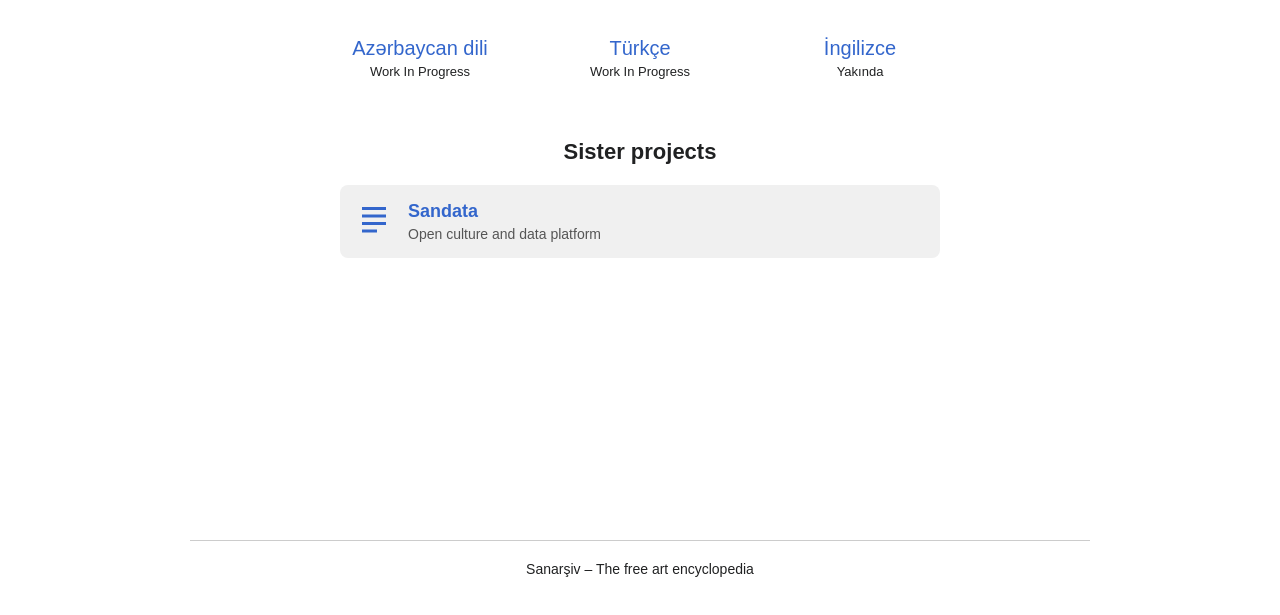
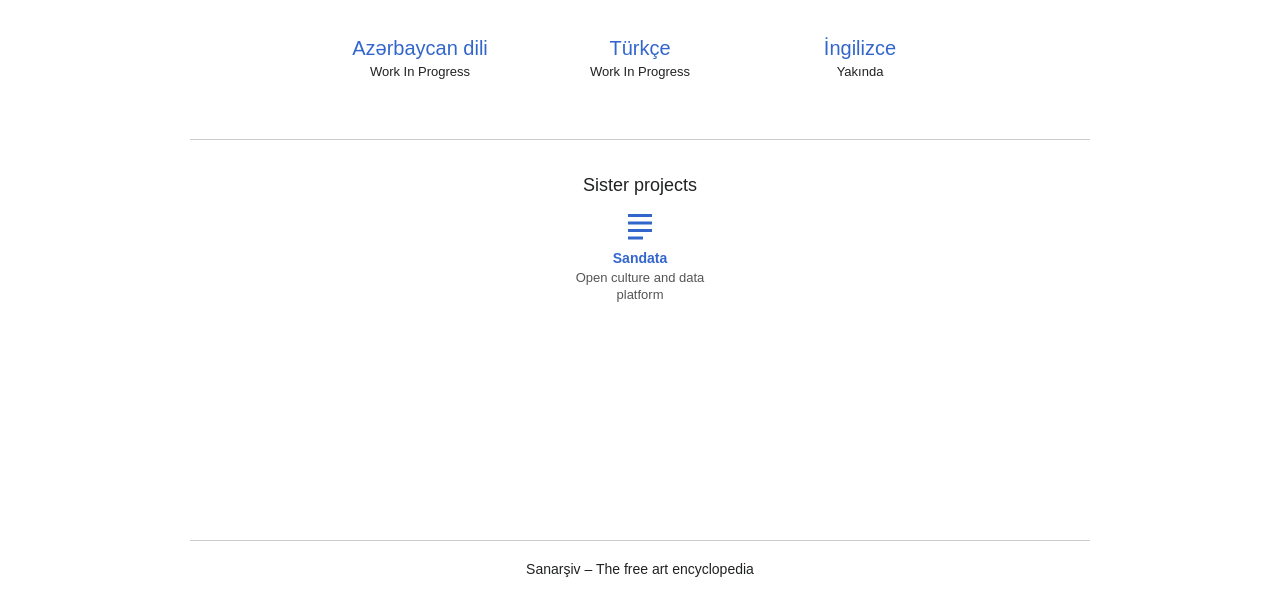
Before and after one commit to Egezort/Sanarsiv, a plain HTML site: page index.html in a window 1280 px wide. Shown: the part 263-878 px from the top of the page. Drawn offline with Linux system fonts and the light colour scheme; no server answers.

Commit message:
Update index.html

```diff
--- a/index.html
+++ b/index.html
@@ -7,24 +7,27 @@
   <style>
     :root {
       color-scheme: light dark;
-      --bg-light: #ffffff;
+      --bg-light: #fff;
       --text-light: #202122;
-      --bg-dark: #111111;
+      --bg-dark: #111;
       --text-dark: #f5f5f5;
       --border-color: #ccc;
+      --link-color: #3366cc;
+      --desc-color-light: #555;
+      --desc-color-dark: #aaa;
     }
 
     body {
       margin: 0;
       font-family: sans-serif;
-      display: flex;
-      flex-direction: column;
-      min-height: 100vh;
-      align-items: center;
-      padding: 40px 20px 60px;
       background-color: var(--bg-light);
       color: var(--text-light);
       transition: background-color 0.3s, color 0.3s;
+      min-height: 100vh;
+      display: flex;
+      flex-direction: column;
+      align-items: center;
+      padding: 40px 20px 60px;
     }
 
     body.dark {
@@ -64,7 +67,7 @@
 
     .lang-box a {
       font-size: 20px;
-      color: #3366cc;
+      color: var(--link-color);
       text-decoration: none;
       display: block;
       font-weight: 500;
@@ -93,64 +96,6 @@
       background-color: inherit;
     }
 
-    .sister-projects {
-      margin-top: 60px;
-      max-width: 600px;
-      text-align: left;
-      margin-left: auto;
-      margin-right: auto;
-    }
-
-    .sister-projects h2 {
-      font-size: 22px;
-      margin-bottom: 20px;
-      text-align: center;
-    }
-
-    .project-item {
-      display: flex;
-      align-items: flex-start;
-      gap: 16px;
-      background-color: #f0f0f0;
-      padding: 16px;
-      border-radius: 8px;
-    }
-
-    body.dark .project-item {
-      background-color: #1e1e1e;
-    }
-
-    .project-icon svg {
-      flex-shrink: 0;
-      color: #3366cc;
-    }
-
-    .project-content {
-      display: flex;
-      flex-direction: column;
-    }
-
-    .project-link {
-      font-size: 18px;
-      font-weight: bold;
-      color: #3366cc;
-      text-decoration: none;
-      margin-bottom: 4px;
-    }
-
-    .project-link:hover {
-      text-decoration: underline;
-    }
-
-    .project-desc {
-      font-size: 14px;
-      color: #555;
-    }
-
-    body.dark .project-desc {
-      color: #ccc;
-    }
-
     footer {
       font-size: 14px;
       text-align: center;
@@ -160,7 +105,124 @@
       width: 100%;
       max-width: 900px;
     }
+
+    /* --- Wikipedia Sister Projects Style --- */
+    .sister-projects-box {
+      margin-top: 60px;
+      padding: 20px 0 0 0;
+      border-top: 1px solid var(--border-color);
+    }
+
+    .sister-projects-box h2 {
+      font-size: 18px;
+      margin-bottom: 12px;
+      font-weight: normal;
+      text-align: center;
+      color: var(--text-light);
+    }
+
+    body.dark .sister-projects-box h2 {
+      color: var(--text-dark);
+    }
+
+    .sister-list {
+      list-style: none;
+      padding: 0;
+      margin: 0 auto;
+      display: flex;
+      justify-content: center;
+      gap: 40px;
+      flex-wrap: wrap;
+      max-width: 500px;
+    }
+
+    .sister-item {
+      max-width: 140px;
+      text-align: center;
+    }
+
+    .sister-link {
+      display: flex;
+      flex-direction: column;
+      align-items: center;
+      text-decoration: none;
+      color: var(--link-color);
+    }
+
+    .sister-link:hover {
+      text-decoration: underline;
+    }
+
+    .sister-icon {
+      width: 36px;
+      height: 36px;
+      margin-bottom: 6px;
+      fill: var(--link-color);
+      /* if svg inline */
+    }
+
+    .sister-name {
+      font-weight: bold;
+      font-size: 14px;
+      margin-bottom: 4px;
+    }
+
+    .sister-desc {
+      font-size: 13px;
+      color: var(--desc-color-light);
+      line-height: 1.3;
+      min-height: 38px; /* prevent jump on load */
+    }
+
+    body.dark .sister-desc {
+      color: var(--desc-color-dark);
+    }
   </style>
+</head>
+<body>
+  <button id="theme-toggle" class="theme-toggle">Mod dəyiş</button>
+
+  <div class="container">
+    <div class="logo">
+      <img src="https://static.wikitide.net/sanarsivwiki/7/75/Sanarchive_logo_tr_%28new%29.svg" alt="Sanarşiv Logo" />
+    </div>
+    <h1>Sanarşiv – Dil seçin</h1>
+
+    <div class="popular-langs" aria-label="Diller">
+      <div class="lang-box">
+        <a href="https://az.sanarsiv.org">Azərbaycan dili</a>
+        <div class="article-count">...</div>
+      </div>
+      <div class="lang-box">
+        <a href="https://tr.sanarsiv.org">Türkçe</a>
+        <div class="article-count">...</div>
+      </div>
+      <div class="lang-box">
+        <a href="https://en.sanarsiv.org">İngilizce</a>
+        <div class="article-count">...</div>
+      </div>
+    </div>
+
+    <!-- Sister projects (Wikipedia style) -->
+    <div class="sister-projects-box">
+      <h2 id="sister-title">Kardeş projeler</h2>
+      <ul class="sister-list" role="list">
+        <li class="sister-item">
+          <a href="https://sandata.org" class="sister-link" target="_blank" rel="noopener">
+            <svg class="sister-icon" viewBox="0 0 24 24" xmlns="https://static.wikitide.net/sanarsivwiki/6/6a/Sandata_logo_with_wordmark.svg" aria-hidden="true" focusable="false">
+              <path d="M4 4H20V6H4V4ZM4 9H20V11H4V9ZM4 14H20V16H4V14ZM4 19H14V21H4V19Z"/>
+            </svg>
+            <span class="sister-name">Sandata</span>
+          </a>
+          <div class="sister-desc" id="sandata-desc">Açık kültür ve veri platformu</div>
+        </li>
+      </ul>
+    </div>
+  </div>
+
+  <footer>
+    Sanarşiv – Azad incəsənət ensiklopediyası
+  </footer>
 
   <script>
     document.addEventListener('DOMContentLoaded', () => {
@@ -172,7 +234,7 @@
           toggleTheme: "Mod dəyiş",
           footer: "Sanarşiv – Azad incəsənət ensiklopediyası",
           logo: "https://static.wikitide.net/sanarsivwiki/1/1f/Sanarchive_wordmark_az_%28new%29.svg",
-          sisterProjectsTitle: "Qardaş layihələr",
+          sisterTitle: "Qardaş layihələr",
           sandataDesc: "Açıq mədəniyyət və məlumat platforması"
         },
         tr: {
@@ -182,7 +244,7 @@
           toggleTheme: "Temayı değiştir",
           footer: "Sanarşiv – Özgür sanat ansiklopedisi",
           logo: "https://static.wikitide.net/sanarsivwiki/7/75/Sanarchive_logo_tr_%28new%29.svg",
-          sisterProjectsTitle: "Kardeş projeler",
+          sisterTitle: "Kardeş projeler",
           sandataDesc: "Açık kültür ve veri platformu"
         },
         en: {
@@ -192,30 +254,41 @@
           toggleTheme: "Toggle theme",
           footer: "Sanarşiv – The free art encyclopedia",
           logo: "https://static.wikitide.net/sanarsivwiki/5/56/Sanarchive_logo_en_%28new%29.svg",
-          sisterProjectsTitle: "Sister projects",
+          sisterTitle: "Sister projects",
           sandataDesc: "Open culture and data platform"
         }
       };
 
-      const userLang = navigator.language || navigator.userLanguage;
-      const langPrefix = userLang.substring(0, 2).toLowerCase();
-      const lang = translations[langPrefix] ? langPrefix : 'en';
+      const userLang = navigator.language || navigator.userLanguage || 'en';
+      const langCode = userLang.substring(0, 2).toLowerCase();
+      const lang = translations[langCode] ? langCode : 'en';
+
       document.documentElement.lang = lang;
       document.title = translations[lang].selectLanguageTitle;
 
+      // Header title
       const h1 = document.querySelector('h1');
       if (h1) h1.textContent = translations[lang].selectLanguageTitle;
 
+      // Footer
       const footer = document.querySelector('footer');
       if (footer) footer.textContent = translations[lang].footer;
 
+      // Logo
       const logoImg = document.querySelector('.logo img');
       if (logoImg && translations[lang].logo) {
         logoImg.src = translations[lang].logo;
       }
 
+      // Sister projects title and desc
+      const sisterTitle = document.getElementById('sister-title');
+      if (sisterTitle) sisterTitle.textContent = translations[lang].sisterTitle;
+
+      const sandataDesc = document.getElementById('sandata-desc');
+      if (sandataDesc) sandataDesc.textContent = translations[lang].sandataDesc;
+
+      // Language article counts
       const langBoxes = document.querySelectorAll('.lang-box');
-
       langBoxes.forEach(box => {
         const link = box.querySelector('a');
         const countDiv = box.querySelector('.article-count');
@@ -249,6 +322,7 @@
           });
       });
 
+      // Theme toggle
       const userPref = localStorage.getItem('theme');
       const systemPref = window.matchMedia('(prefers-color-scheme: dark)').matches ? 'dark' : 'light';
       const theme = userPref || systemPref;
@@ -263,61 +337,7 @@
           localStorage.setItem('theme', newTheme);
         });
       }
-
-      const sisterTitle = document.getElementById('sister-title');
-      if (sisterTitle) {
-        sisterTitle.textContent = translations[lang].sisterProjectsTitle;
-      }
-
-      const sandataDesc = document.getElementById('sandata-desc');
-      if (sandataDesc) {
-        sandataDesc.textContent = translations[lang].sandataDesc;
-      }
     });
   </script>
-</head>
-<body>
-  <button id="theme-toggle" class="theme-toggle">Mod dəyiş</button>
-
-  <div class="container">
-    <div class="logo">
-      <img src="https://static.wikitide.net/sanarsivwiki/7/75/Sanarchive_logo_tr_%28new%29.svg" alt="Sanarşiv Logo" />
-    </div>
-    <h1>Sanarşiv – Dil seçin</h1>
-
-    <div class="popular-langs" aria-label="Diller">
-      <div class="lang-box">
-        <a href="https://az.sanarsiv.org">Azərbaycan dili</a>
-        <div class="article-count">...</div>
-      </div>
-      <div class="lang-box">
-        <a href="https://tr.sanarsiv.org">Türkçe</a>
-        <div class="article-count">...</div>
-      </div>
-      <div class="lang-box">
-        <a href="https://en.sanarsiv.org">İngilizce</a>
-        <div class="article-count">...</div>
-      </div>
-    </div>
-
-    <div class="sister-projects">
-      <h2 id="sister-title">Kardeş projeler</h2>
-      <div class="project-item">
-        <div class="project-icon">
-          <svg width="36" height="36" viewBox="0 0 24 24" fill="currentColor" xmlns="https://static.wikitide.net/sanarsivwiki/6/6a/Sandata_logo_with_wordmark.svg">
-            <path d="M4 4H20V6H4V4ZM4 9H20V11H4V9ZM4 14H20V16H4V14ZM4 19H14V21H4V19Z"/>
-          </svg>
-        </div>
-        <div class="project-content">
-          <a href="https://sandata.org" class="project-link">Sandata</a>
-          <div class="project-desc" id="sandata-desc">Özgür Sanat veri merkezi</div>
-        </div>
-      </div>
-    </div>
-  </div>
-
-  <footer>
-    Sanarşiv – Azad incəsənət ensiklopediyası
-  </footer>
 </body>
 </html>
```
